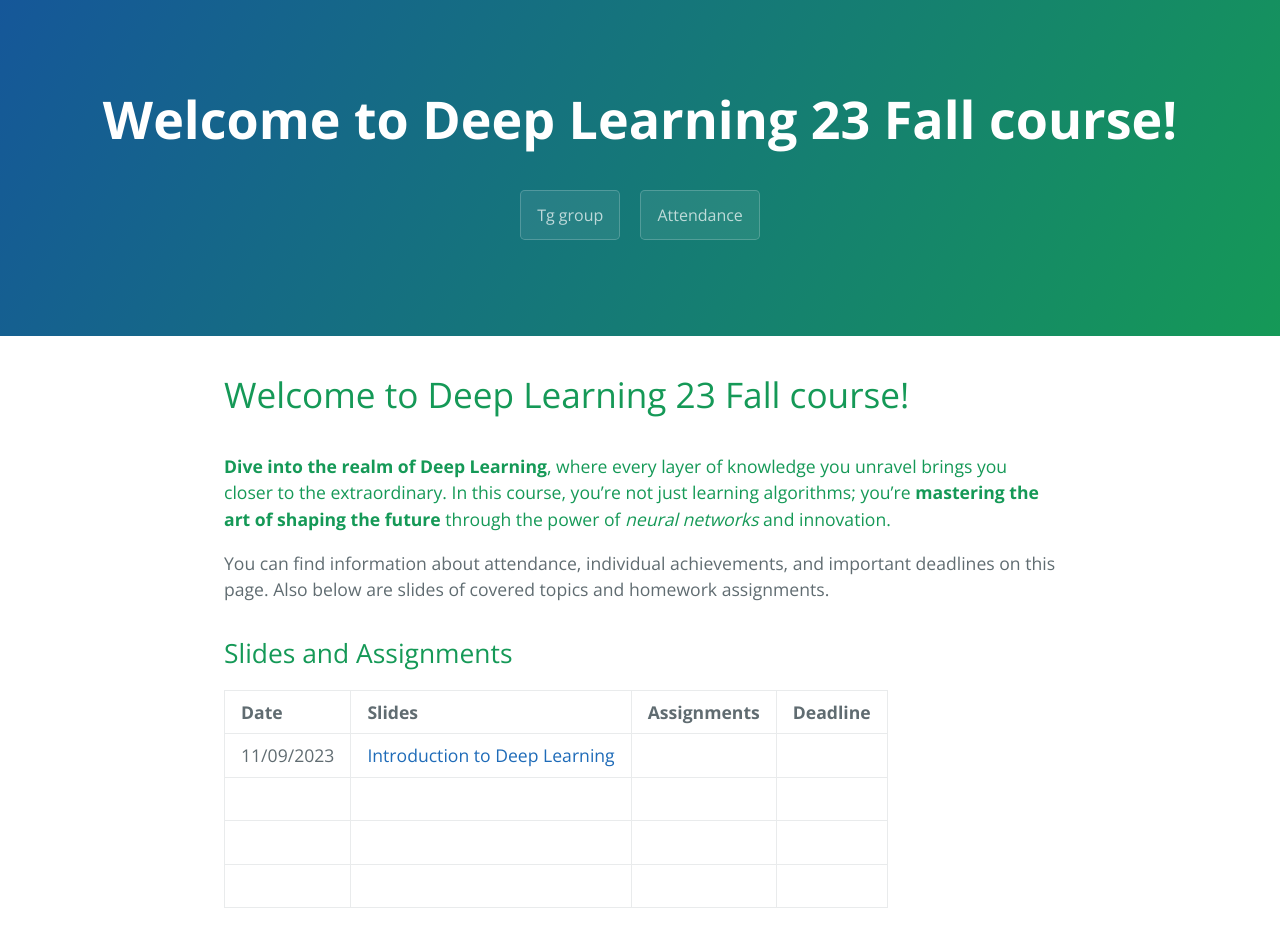
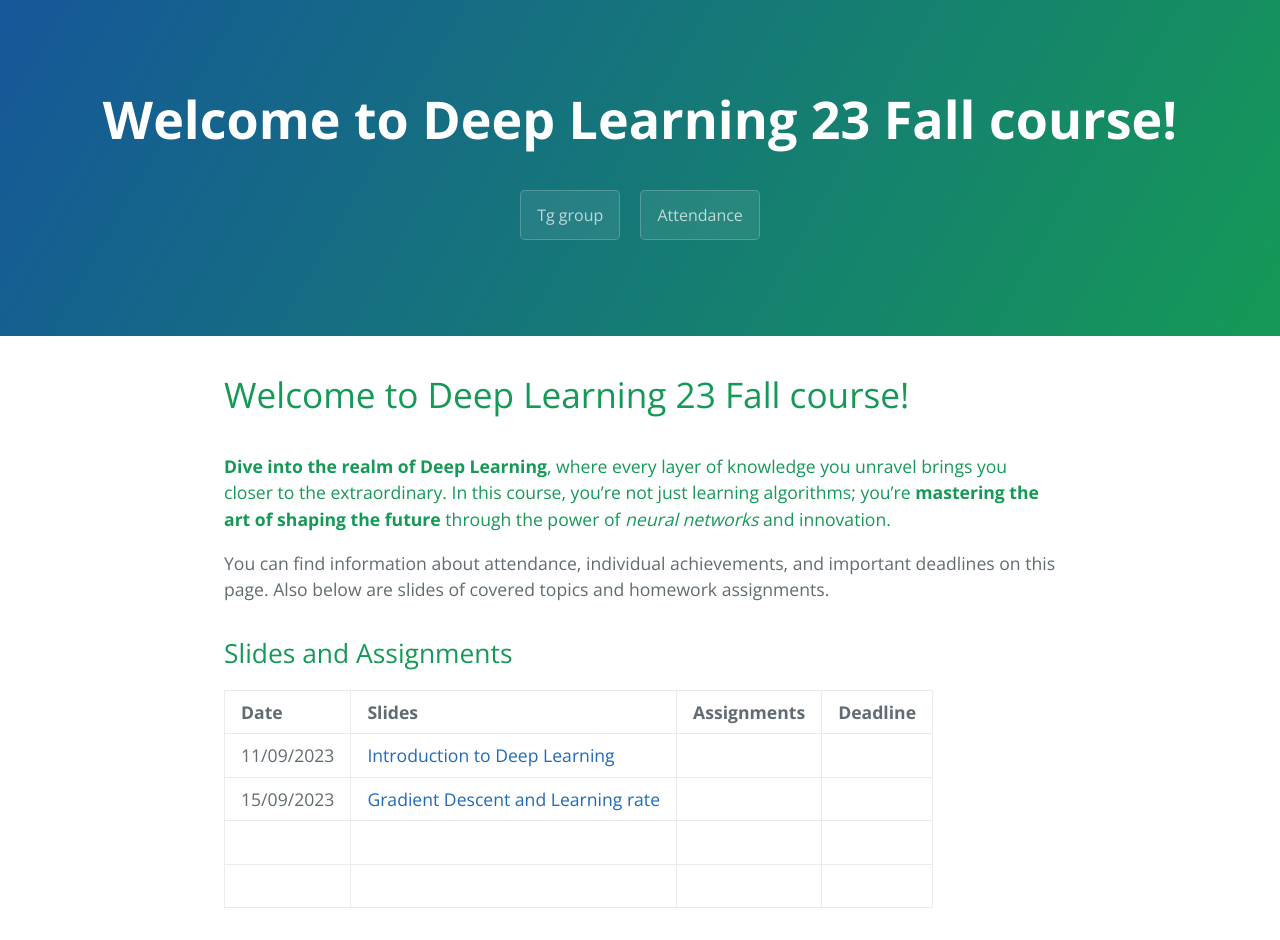
Before and after one commit to decoder-99/DL23Fall, a Jekyll site: the page built from index.md, in a window 1280 px wide. Built offline with Jekyll 4.4.1, drawn with Linux system fonts in a browser that asks for light colours; the repository's description, which GitHub fills in, is left out; our own code applies the rules of GitHub Pages for plain Markdown files.

Commit message:
Update index.md

```diff
--- a/index.md
+++ b/index.md
@@ -13,6 +13,6 @@ You can find information about attendance, individual achievements, and importan
 | Date         | Slides            | Assignments | Deadline |
 |:-------------|:------------------|:------------|:------------|
 |11/09/2023              | [Introduction to Deep Learning](https://docs.google.com/presentation/d/1eUC5Ox6Pc6iZkHAWUPFH_y36gUh7YusSLOkGWsNahcs/edit?usp=sharing)                   |             |
+|15/09/2023              | [Gradient Descent and Learning rate](https://docs.google.com/presentation/d/1zk27mLlmfH7-Y9nDwCYTH0YgWCNeBuHDf9Rf9roF4Vo/edit?usp=sharing)                  |             |
 |              |                   |             |
 |              |                   |             |
-|              |                   |             |
```
